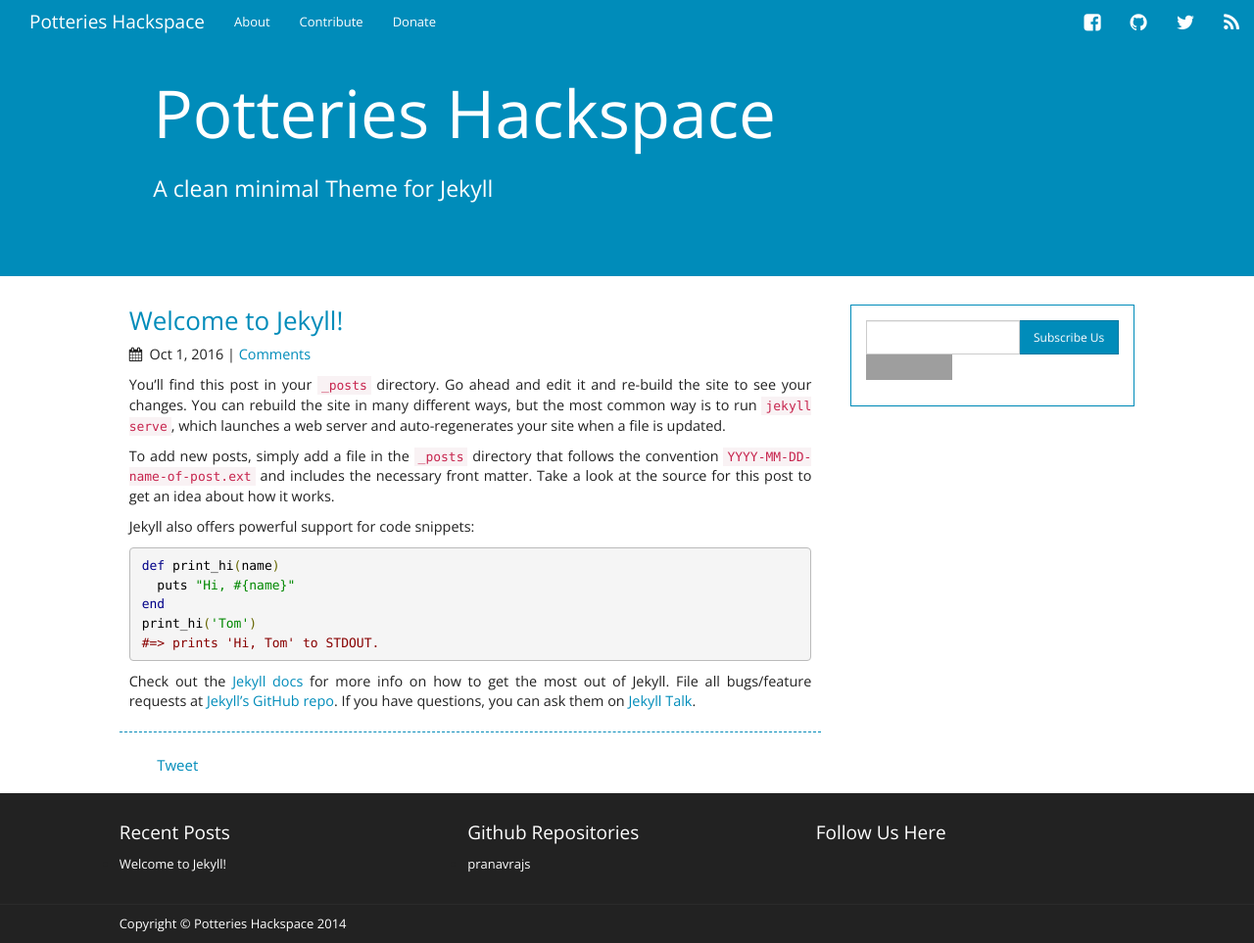
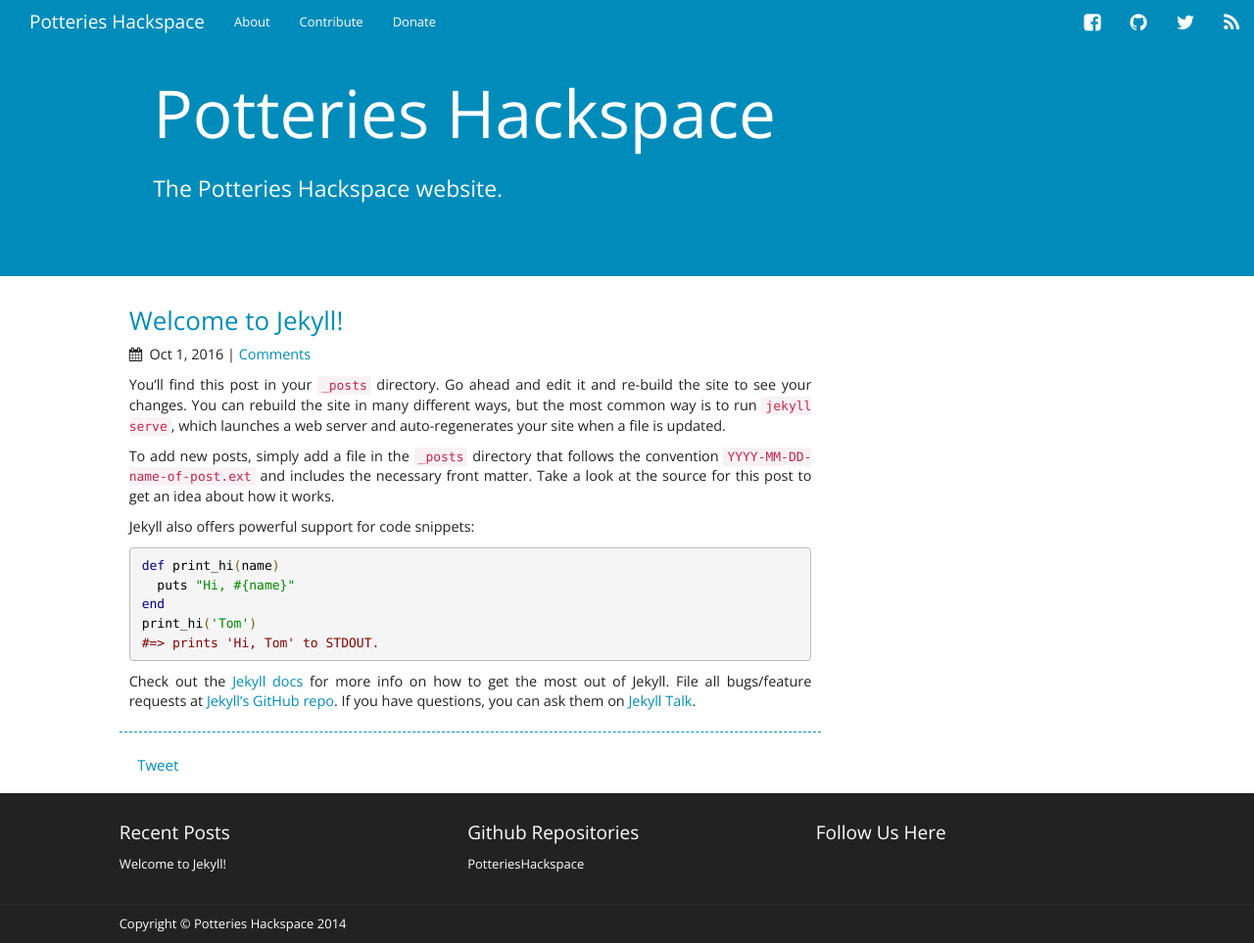
Before and after one commit to PotteriesHackspace/potterieshackspace.github.com, a Jekyll site: the page built from index.html, in a window 1280 px wide and 963 px high. Shown: the whole window at 98% size. Built offline with Jekyll 4.4.1, drawn with Linux system fonts in a browser that asks for light colours; nearby versions of some CDN libraries; comment, search, counter and statistics services are not loaded; some of the changed lines change nothing that is shown; grey boxes are pictures that could not be loaded.

Commit message:
Update config to reflect hackspace

```diff
--- a/_config.yml
+++ b/_config.yml
@@ -1,44 +1,24 @@
-# Site settings
 title: Potteries Hackspace
-description: A clean minimal Theme for Jekyll
+description: The Potteries Hackspace website.
 email: admin@potterieshackspace.org
 baseurl: /
 url: "http://potterieshackspace.github.io"
-#favicon
 favicon: /favicon.png
-
-#feed
-feedburner_username: maangalabs
-#twitter
-twitter_username: pranavrajs
-github_username:  pranavrajs
-
-#linkedin
-linkedin_username: pranavrajs
-
-#google analytics
-google_analytics_id : UA-53386152-2
-#gplus
-gplus_username: 101893920934936418705
-
-#fb_username
-fb_username: pranav.tayberrycreative
-
-#permalink /blog/2014/11/11/this-is-a-sample-post
+feedburner_username:
+twitter_username: potterieshacks
+github_username:  PotteriesHackspace
+google_analytics_id:
+gplus_username:
+fb_username:
 permalink: /blog/:year/:month/:day/:title
-# Build settings
 markdown: kramdown
-
-#Disqus configuration
-disqus_short_name: maangalabscom
+disqus_short_name: potterieshackspace
 disqus_show_comment_count: true
-
-#Can be used for multiple author blogs ! Add name to post For more visit the sample
 authors:
-  pranavrajs:
-    display_name: Pranav Raj S
-    email: pranavrajs@gmail.com
-    fb: pranav.tayberrycreative
-    linkedin: pranavrajs
-    twitter: pranavrajs
-    github: pranavrajs
+  jpswade:
+    display_name: James Wade
+    email: jpswade@gmail.com
+    fb: jpswade
+    linkedin: jpswade
+    twitter: jpswade
+    github: jpswade
```
